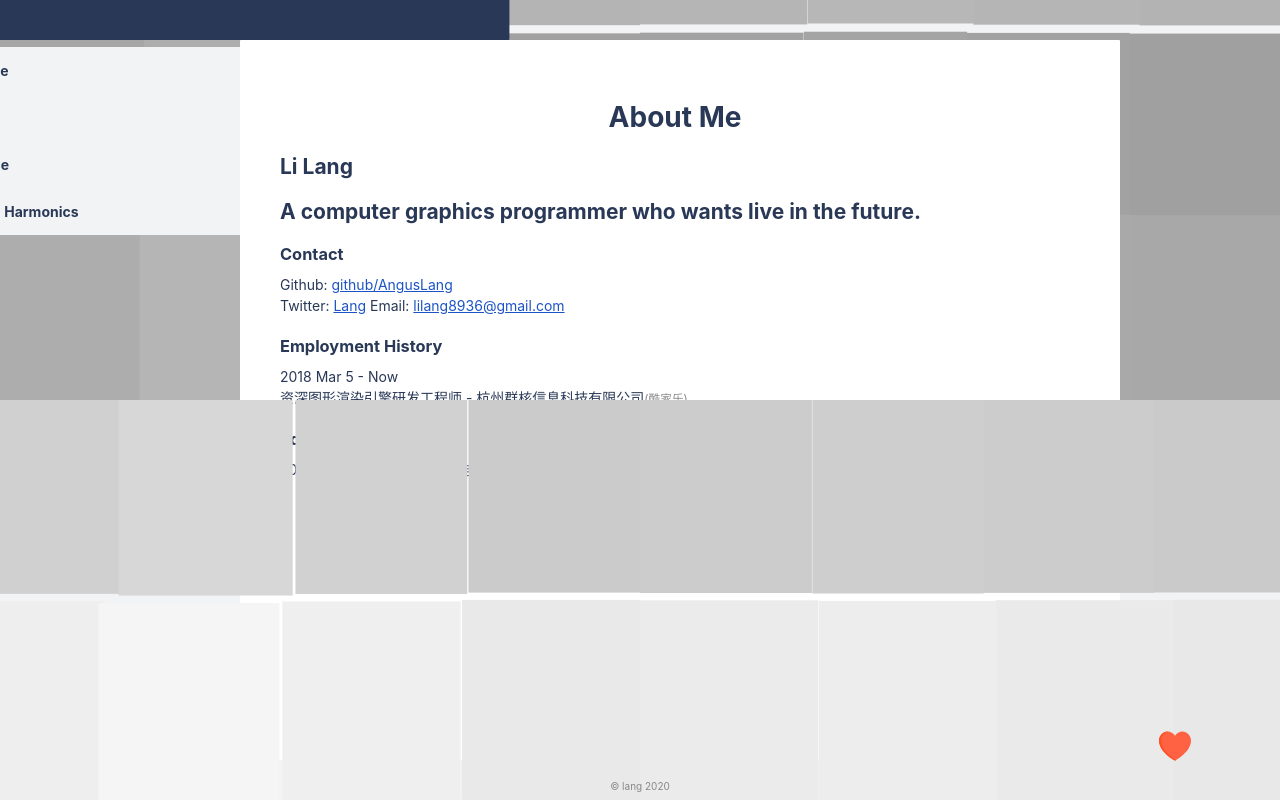
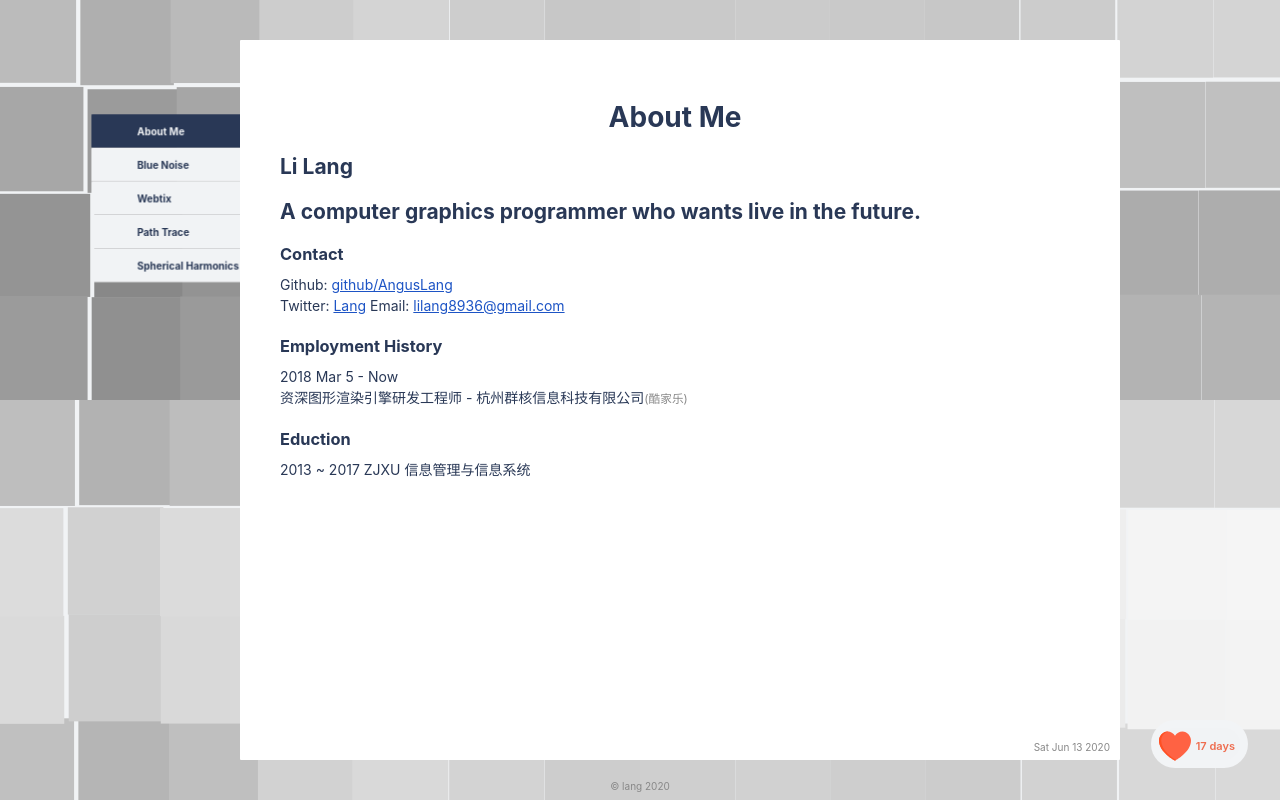
Before and after one commit to AngusLang/anguslang.github.io, a website: page index.html in a window 1280 px wide. Drawn offline with nearby package versions, Linux system fonts and the light colour scheme.

Commit message:
set default rotate

```diff
--- a/index.html
+++ b/index.html
@@ -18,13 +18,6 @@
   <link rel="stylesheet" href="css/status.css">
   <link rel="stylesheet" href="css/grid.css">
 
-  <script>
-MathJax = {
-  tex: {
-    inlineMath: [['$', '$'], ['\\(', '\\)']]
-  }
-};
-  </script>
 <script id="MathJax-script" async src="https://cdn.jsdelivr.net/npm/mathjax@3.0.1/es5/tex-mml-chtml.js"></script>
 </head>
 
--- a/js/loader.js
+++ b/js/loader.js
@@ -98,7 +98,8 @@ function App() {
 
     tab_close();
 
-    MathJax.typeset();
+    if (window.MathJax)
+      MathJax.typeset();
   }
 }
 
--- a/js/move-over.js
+++ b/js/move-over.js
@@ -39,6 +39,17 @@ const matrix_to_css = () => {
   return css;
 }
 
+const rotate = (u, v) => {
+  const l = Math.sqrt(Math.sqrt(u * u + v * v)) * screen_offset;
+
+  const rotate_u = u * screen_rotate * 0.8;
+  const rotate_v = v * screen_rotate * 0.5;
+  gallery.style.transform = `translateZ(${l}px) rotateX(${rotate_v}deg) rotateY(${rotate_u}deg)`;
+  tab.style.transform = `translateZ(${l - 200}px) rotateX(${rotate_v}deg) rotateY(${rotate_u}deg)`;
+  status.style.transform = `translateZ(${l + 50}px) rotateX(${rotate_v}deg) rotateY(${rotate_u}deg) skewX(-5deg)`;
+  grid.style.transform = `translateZ(${l - 400}px) rotateX(${rotate_v}deg) rotateY(${rotate_u}deg)`;
+}
+
 const resize = () => {
   screen_width = window.innerWidth;
   screen_height = window.innerHeight;
@@ -53,17 +64,12 @@ const mousemove = (event) => {
   const u = (x - half_screen_width) / screen_width;
   const v = (y - half_screen_height) / screen_height;
 
-  const l = Math.sqrt(Math.sqrt(u * u + v * v)) * screen_offset;
-
-  const rotate_u = u * screen_rotate * 0.8;
-  const rotate_v = v * screen_rotate * 0.5;
-  gallery.style.transform = `translateZ(${l}px) rotateX(${rotate_v}deg) rotateY(${rotate_u}deg)`;
-  tab.style.transform = `translateZ(${l - 200}px) rotateX(${rotate_v}deg) rotateY(${rotate_u}deg)`;
-  status.style.transform = `translateZ(${l + 50}px) rotateX(${rotate_v}deg) rotateY(${rotate_u}deg) skewX(-5deg)`;
-  grid.style.transform = `translateZ(${l - 400}px) rotateX(${rotate_v}deg) rotateY(${rotate_u}deg)`;
+  rotate(u, v);
 }
 
 window.addEventListener('resize', resize, false);
 window.addEventListener('mousemove', mousemove, false);
 
+rotate(0, 0);
+
 resize();
```
